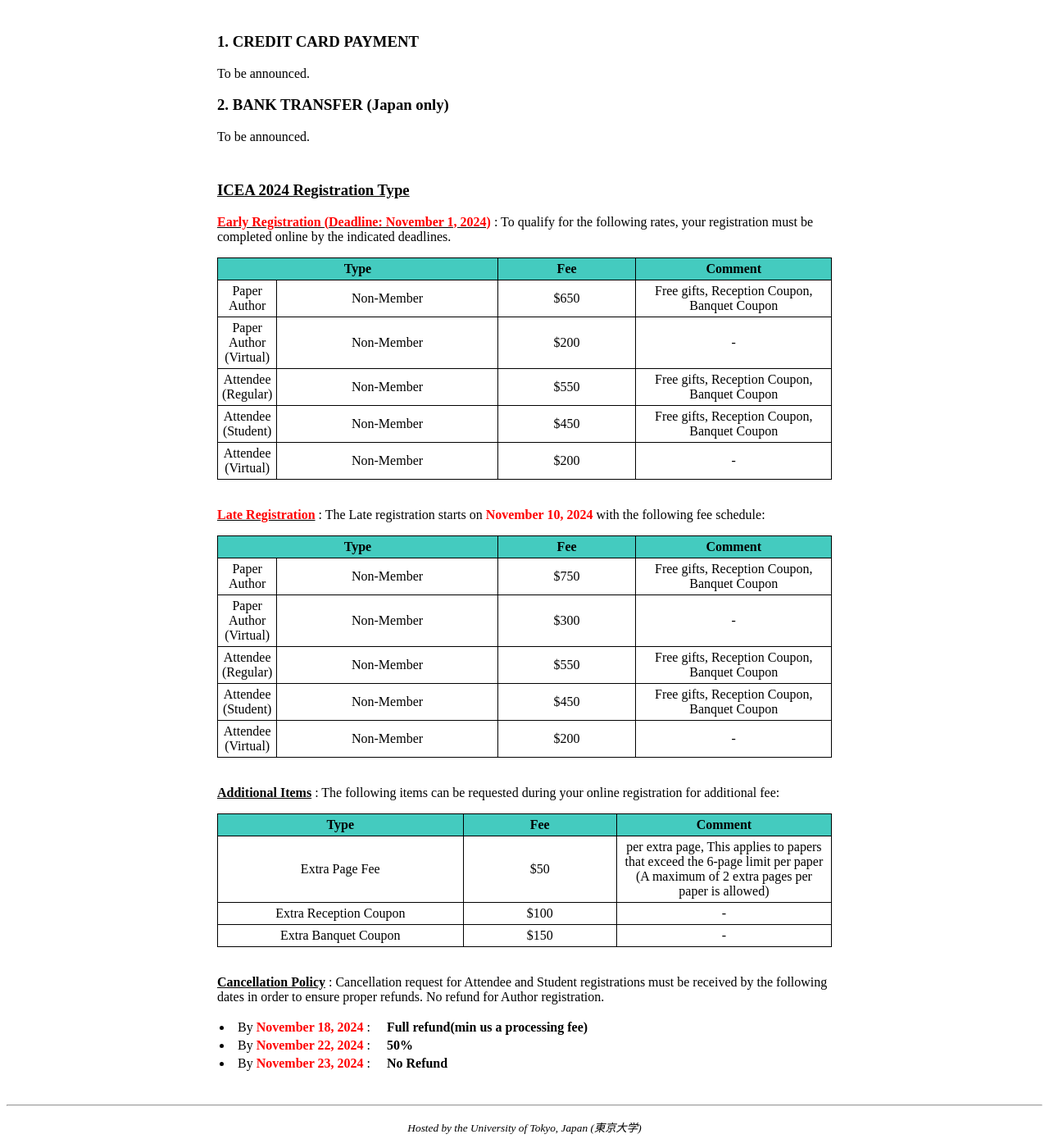
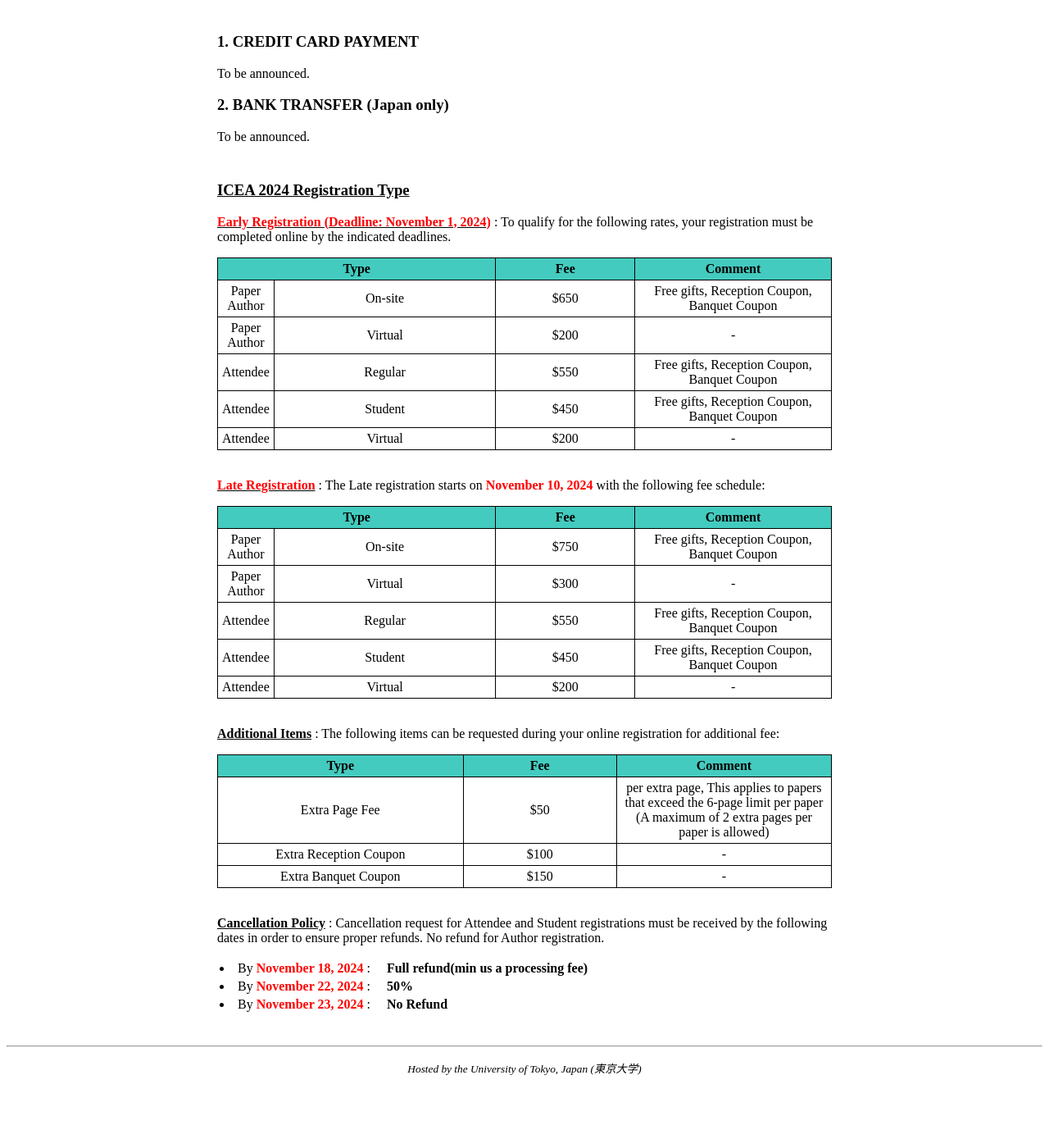
Before and after one commit to icea-conf/2024, a Jekyll site: the page built from registration/index.html, in a window 1280 px wide and 1400 px high, scrolled down 476 px. Shown: the whole window at 82% size. Built offline with Jekyll 4.4.1, drawn with Linux system fonts in a browser that asks for light colours; after the commit the page ends 1804 px from its top, so only the background shows below that.

Commit message:
Remove ACM (v3)

```diff
--- a/registration/index.html
+++ b/registration/index.html
@@ -63,7 +63,7 @@
                                         <a>Paper<br>Author</a>
                                    </td>
                                    <td class="tcontent2" width="40%">
-                                        <a>Non-Member</a>
+                                        <a>On-site</a>
                                    </td>
                                    <td class="tcontent2">
                                         <a>$650</a>
@@ -74,10 +74,10 @@
                               </tr>
                               <tr>
                                    <td class="tcontent3">
-                                        <a>Paper<br>Author<br>(Virtual)</a>
+                                        <a>Paper<br>Author</a>
                                    </td>
                                    <td class="tcontent2" width="40%">
-                                        <a>Non-Member</a>
+                                        <a>Virtual</a>
                                    </td>
                                    <td class="tcontent2">
                                         <a>$200</a>
@@ -88,10 +88,10 @@
                               </tr>
                               <tr>
                                    <td class="tcontent3">
-                                        <a>Attendee<br>(Regular)</a>
+                                        <a>Attendee</a>
                                    </td>
                                    <td class="tcontent2" width="40%">
-                                        <a>Non-Member</a>
+                                        <a>Regular</a>
                                    </td>
                                    <td class="tcontent2">
                                         <a>$550</a>
@@ -102,10 +102,10 @@
                               </tr>
                               <tr>
                                    <td class="tcontent3">
-                                        <a>Attendee<br>(Student)</a>
+                                        <a>Attendee</a>
                                    </td>
                                    <td class="tcontent2" width="40%">
-                                        <a>Non-Member</a>
+                                        <a>Student</a>
                                    </td>
                                    <td class="tcontent2">
                                         <a>$450</a>
@@ -116,10 +116,10 @@
                               </tr>
                               <tr>
                                    <td class="tcontent3">
-                                        <a>Attendee<br>(Virtual)</a>
+                                        <a>Attendee</a>
                                    </td>
                                    <td class="tcontent2" width="40%">
-                                        <a>Non-Member</a>
+                                        <a>Virtual</a>
                                    </td>
                                    <td class="tcontent2">
                                         <a>$200</a>
@@ -132,9 +132,8 @@
                     </table><br>
                     </center>
 
-
-               <p><u><b style="color:#FF0000">Late Registration</b></u><a style="text-align: justify"> : The Late registration starts on <b style="color:#FF0000">November 10, 2024</b> with the following fee schedule:</a></p>
-               <center>
+                    <p><u><b style="color:#FF0000">Late Registration</b></u><a style="text-align: justify"> : The Late registration starts on <b style="color:#FF0000">November 10, 2024</b> with the following fee schedule:</a></p>
+                    <center>
                     <table class="tlayout2" cellspacing="0">
                          <tbody style="text-align: center">
                               <tr>
@@ -153,7 +152,7 @@
                                         <a>Paper<br>Author</a>
                                    </td>
                                    <td class="tcontent2" width="40%">
-                                        <a>Non-Member</a>
+                                        <a>On-site</a>
                                    </td>
                                    <td class="tcontent2">
                                         <a>$750</a>
@@ -164,10 +163,10 @@
                               </tr>
                               <tr>
                                    <td class="tcontent3">
-                                        <a>Paper<br>Author<br>(Virtual)</a>
+                                        <a>Paper<br>Author</a>
                                    </td>
                                    <td class="tcontent2" width="40%">
-                                        <a>Non-Member</a>
+                                        <a>Virtual</a>
                                    </td>
                                    <td class="tcontent2">
                                         <a>$300</a>
@@ -178,10 +177,10 @@
                               </tr>
                               <tr>
                                    <td class="tcontent3">
-                                        <a>Attendee<br>(Regular)</a>
+                                        <a>Attendee</a>
                                    </td>
                                    <td class="tcontent2" width="40%">
-                                        <a>Non-Member</a>
+                                        <a>Regular</a>
                                    </td>
                                    <td class="tcontent2">
                                         <a>$550</a>
@@ -192,10 +191,10 @@
                               </tr>
                               <tr>
                                    <td class="tcontent3">
-                                        <a>Attendee<br>(Student)</a>
+                                        <a>Attendee</a>
                                    </td>
                                    <td class="tcontent2" width="40%">
-                                        <a>Non-Member</a>
+                                        <a>Student</a>
                                    </td>
                                    <td class="tcontent2">
                                         <a>$450</a>
@@ -206,10 +205,10 @@
                               </tr>
                               <tr>
                                    <td class="tcontent3">
-                                        <a>Attendee<br>(Virtual)</a>
+                                        <a>Attendee</a>
                                    </td>
                                    <td class="tcontent2" width="40%">
-                                        <a>Non-Member</a>
+                                        <a>Virtual</a>
                                    </td>
                                    <td class="tcontent2">
                                         <a>$200</a>
@@ -221,6 +220,7 @@
                          </tbody>
                     </table><br>
                     </center>
+
 
 
                <p><u><b>Additional Items</b></u><a style="text-align: justify"> : The following items can be requested during your online registration for additional fee:</a></p>
```
